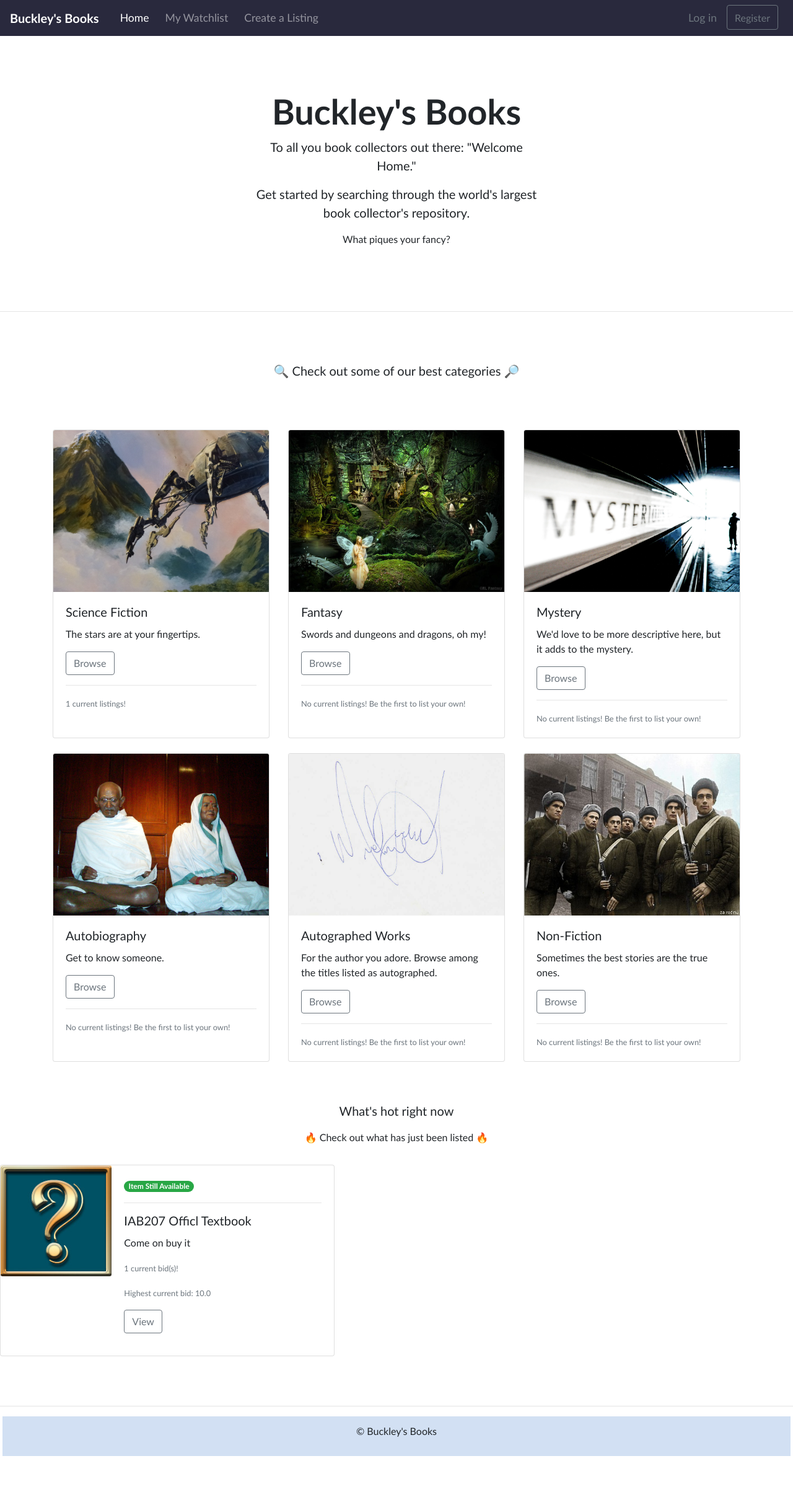
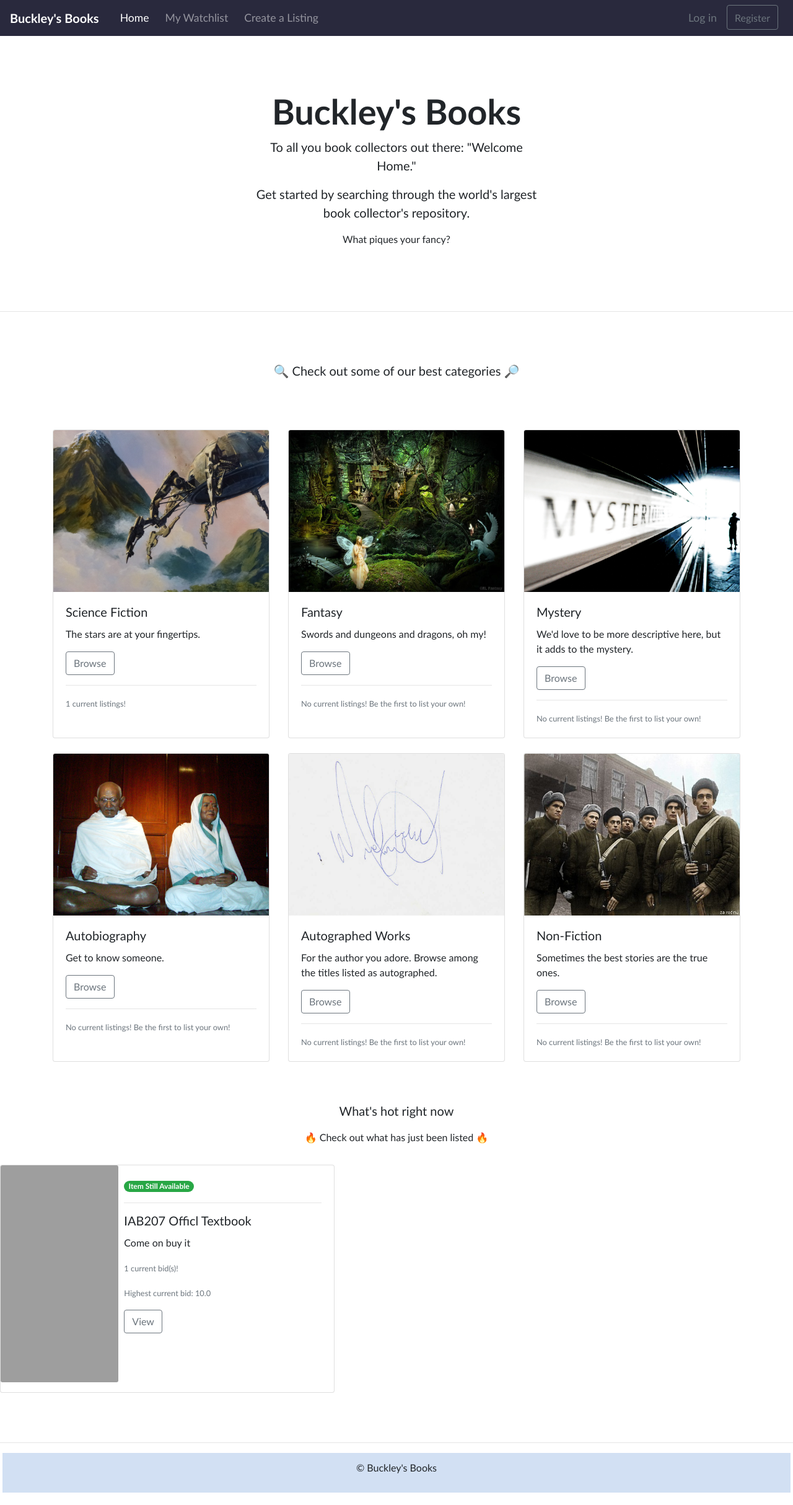
Before and after one commit to xiaohai-huang/IAB207-Auction-Website, a Flask app: page / in a window 1280 px wide. Shown: the whole page at 62% size. Run offline with Flask 2, Linux system fonts and the light colour scheme; data comes from the database, SQL or seed files in the repository; tables that the repository leaves empty hold one stand-in row (values such as "Sample post"); some libraries are stand-ins or nearby versions; grey boxes are pictures that could not be loaded.

Commit message:
Update index.html
image thumbnails now pull through - might need aesthetic changes

```diff
--- a/auction/templates/index.html
+++ b/auction/templates/index.html
@@ -142,8 +142,8 @@
       <div class="card mb-3 h-100" style="max-width: 540px;">
         <div class="row no-gutters">
           <div class="col-md-4">
-            <img src="../static/placeholder.jpg" class="card-img"
-              alt="Novel cover image">
+            <img src="{% for image in image_thumbnails %}{% if item.id == image.item_id %} {{image.image}} {% endif %} {% endfor %}" class="card-img"
+              alt="Novel cover image" style="width: 190px; height: 350px;">
           </div>
           <div class="col-md-8">
             <div class="card-body">
```
